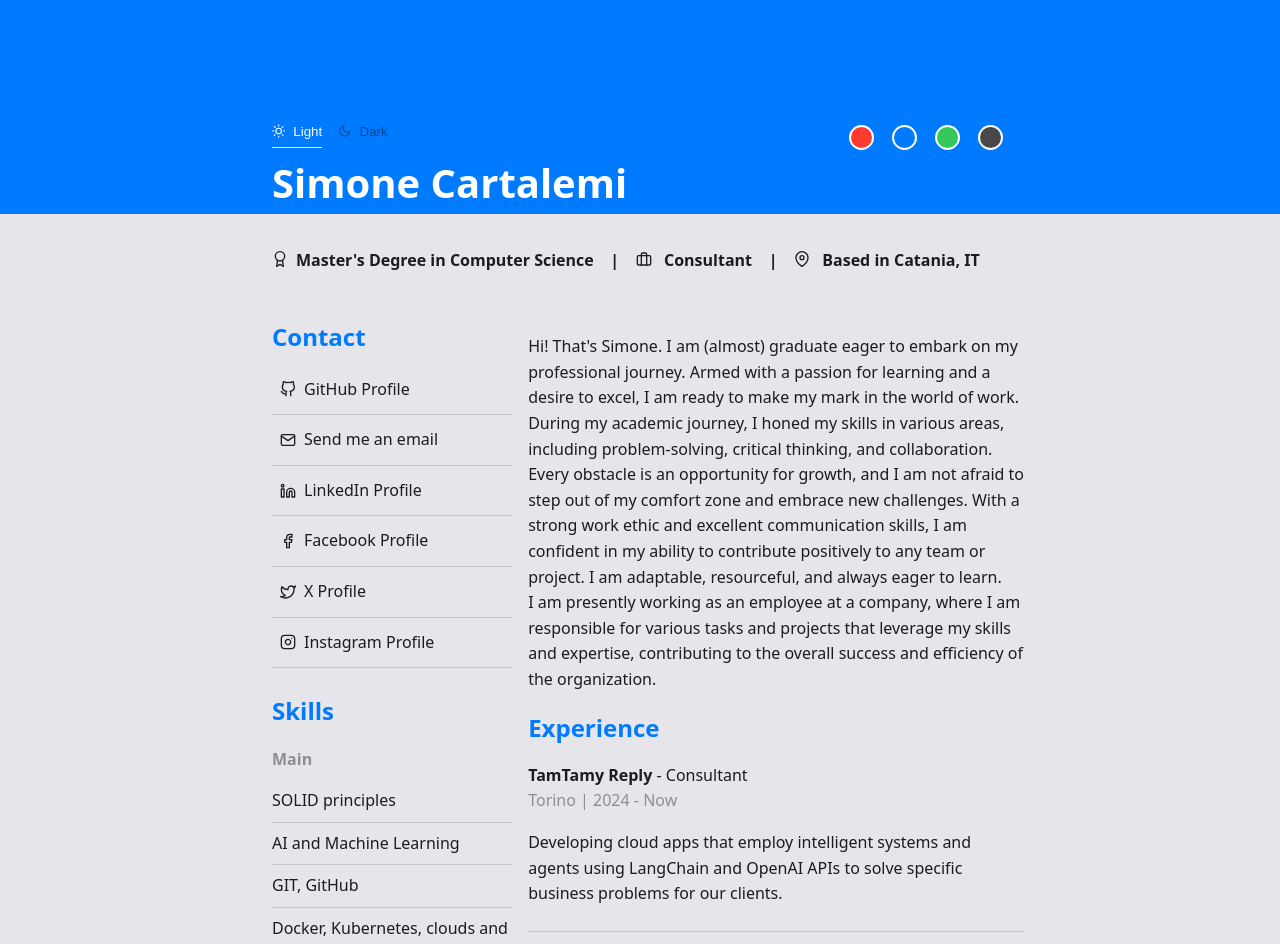
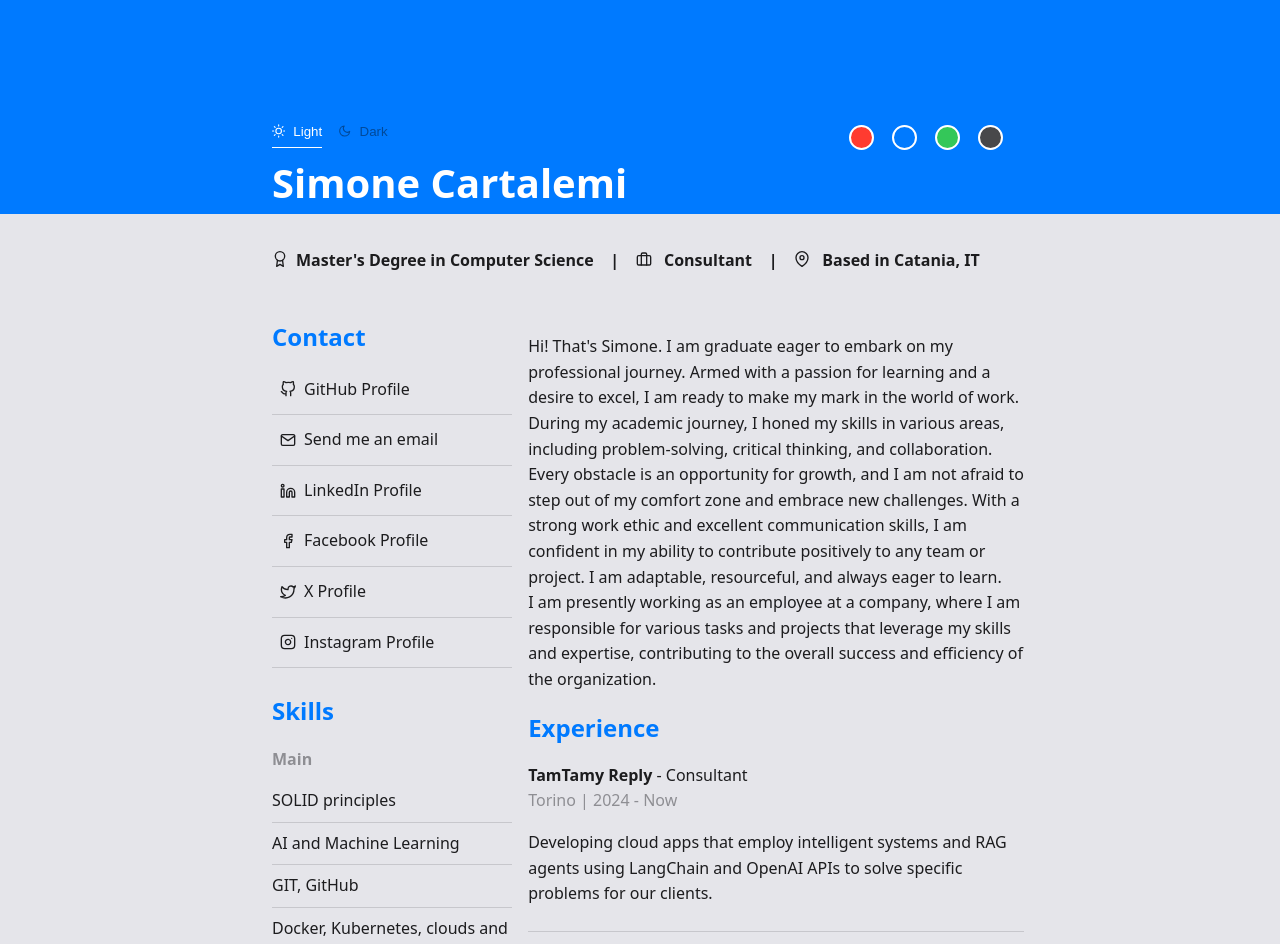
Before and after one commit to simone-cartalemi/simone-cartalemi.github.io, a plain HTML site: page index.html in a window 1280 px wide. Shown: the top 944 px of the page. Drawn offline with nearby package versions, Linux system fonts and the light colour scheme.

Commit message:
chore: graduated 110L

```diff
--- a/index.html
+++ b/index.html
@@ -125,7 +125,7 @@
 			<div class="grid__col grid__col--2-of-3">
 				<p>
 					Hi! That's Simone.
-					I am (almost) graduate eager to embark on my professional journey.
+					I am graduate eager to embark on my professional journey.
 					Armed with a passion for learning and a desire to excel, I am ready to make my mark in the world of work.
 					During my academic journey, I honed my skills in various areas, including problem-solving, critical thinking, and collaboration.
 					<br>
@@ -140,7 +140,7 @@
 				<ul class="c-list">
 					<li class="c-list__item"><strong>TamTamy Reply</strong>&nbsp;- Consultant<br><span class="u-text--secondary">Torino | 2024 - Now</span>
 						<p>
-							Developing cloud apps that employ intelligent systems and agents using LangChain and OpenAI APIs to solve specific business problems for our clients.
+							Developing cloud apps that employ intelligent systems and RAG agents using LangChain and OpenAI APIs to solve specific problems for our clients.
 						</p>
 					</li>
 					<li class="c-list__item"><strong>CTMobi</strong>&nbsp;- Cloud Developer<br><span class="u-text--secondary">Catania | 2021 - 2022</span>
```
